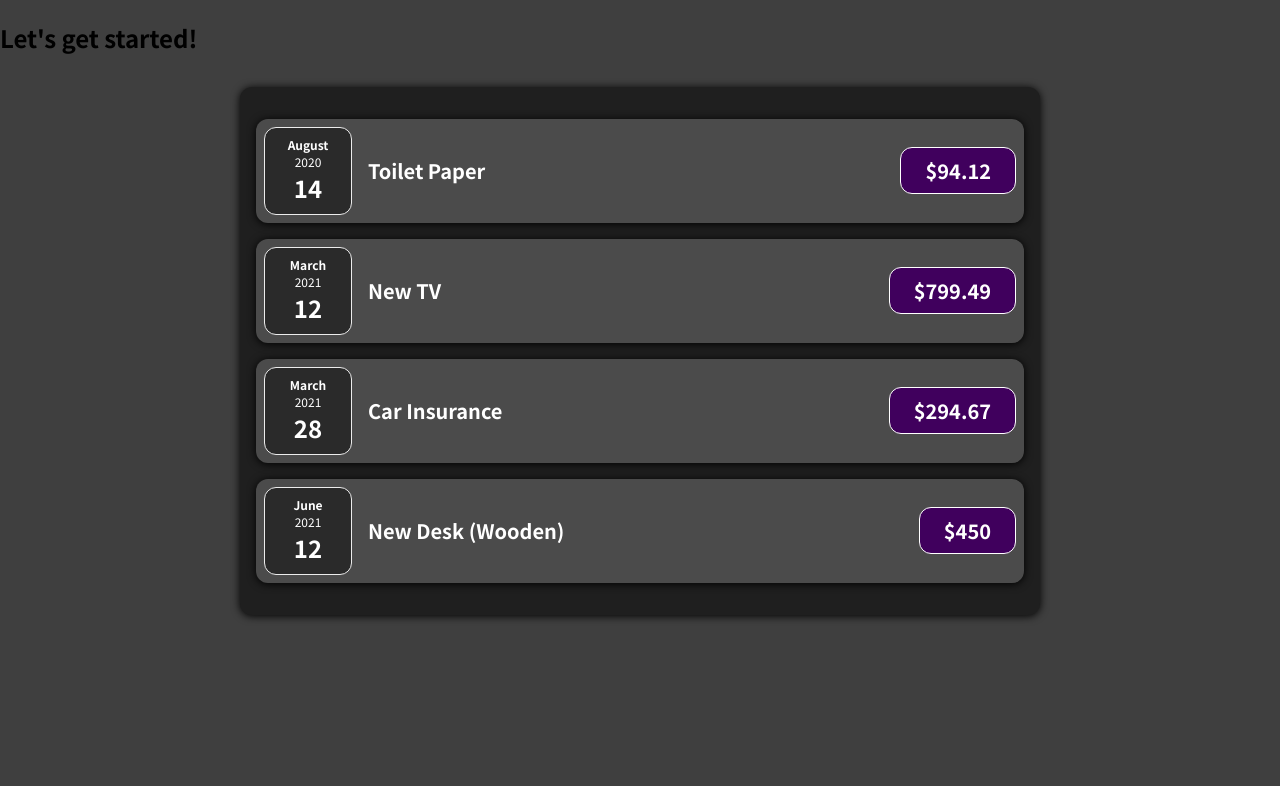
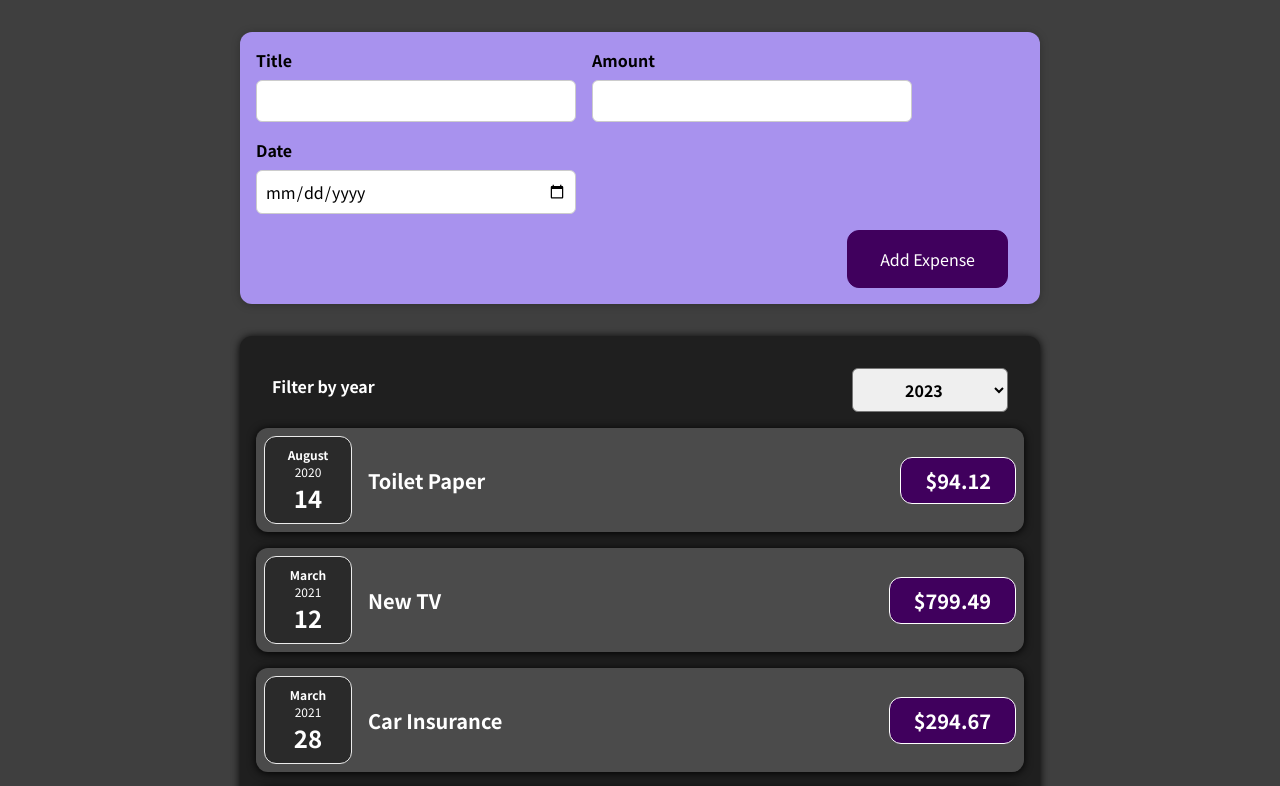
Before and after one commit to sticktyiss/react-CG, a React (Create React App) app: page / in a window 1280 px wide. Shown: the top 786 px of the page. Built offline with nearby package versions, Linux system fonts and the light colour scheme.

Commit message:
Finished day 3 work

```diff
--- a/src/App.js
+++ b/src/App.js
@@ -1,31 +1,40 @@
-import Expenses from "./components/Expenses/Expenses";
+import React from 'react';
+
+import NewExpense from './components/NewExpense/NewExpense';
+import Expenses from './components/Expenses/Expenses';
 
 const App = () => {
   const expenses = [
     {
-      id: "e1",
-      title: "Toilet Paper",
+      id: 'e1',
+      title: 'Toilet Paper',
       amount: 94.12,
       date: new Date(2020, 7, 14),
     },
-    { id: "e2", title: "New TV", amount: 799.49, date: new Date(2021, 2, 12) },
+    { id: 'e2', title: 'New TV', amount: 799.49, date: new Date(2021, 2, 12) },
     {
-      id: "e3",
-      title: "Car Insurance",
+      id: 'e3',
+      title: 'Car Insurance',
       amount: 294.67,
       date: new Date(2021, 2, 28),
     },
     {
-      id: "e4",
-      title: "New Desk (Wooden)",
+      id: 'e4',
+      title: 'New Desk (Wooden)',
       amount: 450,
       date: new Date(2021, 5, 12),
     },
   ];
+
+  const addExpenseHandler = expense => {
+    console.log('In App.js');
+    console.log(expense);
+  };
+
   return (
     <div>
-      <h2>Let's get started!</h2>
-      <Expenses items={expenses}/>
+      <NewExpense onAddExpense={addExpenseHandler} />
+      <Expenses items={expenses} />
     </div>
   );
 }
--- a/src/components/Expenses/ExpenseDate.jsx
+++ b/src/components/Expenses/ExpenseDate.jsx
@@ -1,3 +1,5 @@
+import React from 'react';
+
 import './ExpenseDate.css'
 
 const ExpenseDate = (props) => {
--- a/src/components/Expenses/ExpenseItem.jsx
+++ b/src/components/Expenses/ExpenseItem.jsx
@@ -1,3 +1,4 @@
+import React, { useState } from 'react';
 import ExpenseDate from './ExpenseDate';
 import Card from '../UI/Card';
 import './ExpenseItem.css';
--- a/src/components/Expenses/Expenses.jsx
+++ b/src/components/Expenses/Expenses.jsx
@@ -1,10 +1,21 @@
+import React, { useState } from 'react';
+
 import ExpenseItem from './ExpenseItem';
 import Card from '../UI/Card';
+import ExpensesFilter from './ExpensesFilter';
 import './Expenses.css';
 
-function Expenses(props) {
+const Expenses = (props) => {
+  const [filteredYear, setFilteredYear] = useState('2023');
+
+  const filterChangeHandler = selectedYear => {
+    setFilteredYear(selectedYear);
+  };
+
   return (
-    <Card className="expenses">
+    <div>
+      <Card className='expenses'>
+        <ExpensesFilter selected={filteredYear} onChangeFilter={filterChangeHandler} />
         <ExpenseItem
           title={props.items[0].title}
           amount={props.items[0].amount}
@@ -26,7 +37,8 @@
           date={props.items[3].date}
         />
       </Card>
+    </div>
   );
-}
+};
 
 export default Expenses;
--- /dev/null
+++ b/src/components/Expenses/ExpensesFilter.css
@@ -0,0 +1,21 @@
+.expenses-filter {
+  color: white;
+  padding: 0 1rem;
+}
+.expenses-filter__control {
+  display: flex;
+  width: 100%;
+  align-items: center;
+  justify-content: space-between;
+  margin: 1rem 0;
+}
+.expenses-filter label {
+  font-weight: bold;
+  margin-bottom: 0.5rem;
+}
+.expenses-filter select {
+  font: inherit;
+  padding: 0.5rem 3rem;
+  font-weight: bold;
+  border-radius: 6px;
+}
--- /dev/null
+++ b/src/components/Expenses/ExpensesFilter.jsx
@@ -0,0 +1,26 @@
+import React from 'react';
+
+import './ExpensesFilter.css';
+
+const ExpensesFilter = (props) => {
+  const dropdownChangeHandler = (event) => {
+    props.onChangeFilter(event.target.value);
+  };
+  console.log(props)
+
+  return (
+    <div className='expenses-filter'>
+      <div className='expenses-filter__control'>
+        <label>Filter by year</label>
+        <select value={props.selected} onChange={dropdownChangeHandler}>
+          <option value='2023'>2023</option>
+          <option value='2022'>2022</option>
+          <option value='2021'>2021</option>
+          <option value='2020'>2020</option>
+        </select>
+      </div>
+    </div>
+  );
+};
+
+export default ExpensesFilter;
--- /dev/null
+++ b/src/components/NewExpense/ExpenseForm.css
@@ -0,0 +1,23 @@
+.new-expense__controls {
+  display: flex;
+  flex-wrap: wrap;
+  gap: 1rem;
+  margin-bottom: 1rem;
+  text-align: left;
+}
+.new-expense__control label {
+  font-weight: bold;
+  margin-bottom: 0.5rem;
+  display: block;
+}
+.new-expense__control input {
+  font: inherit;
+  padding: 0.5rem;
+  border-radius: 6px;
+  border: 1px solid #ccc;
+  width: 20rem;
+  max-width: 100%;
+}
+.new-expense__actions {
+  text-align: right;
+}
--- /dev/null
+++ b/src/components/NewExpense/ExpenseForm.jsx
@@ -0,0 +1,93 @@
+import React, { useState } from "react";
+
+import "./ExpenseForm.css";
+
+const ExpenseForm = (props) => {
+  const [enteredTitle, setEnteredTitle] = useState("");
+  const [enteredAmount, setEnteredAmount] = useState("");
+  const [enteredDate, setEnteredDate] = useState("");
+  // const [userInput, setUserInput] = useState({
+  //   enteredTitle: '',
+  //   enteredAmount: '',
+  //   enteredDate: ''
+  // })
+
+  const titleChangeHandler = (e) => {
+    setEnteredTitle(e.target.value);
+    // setUserInput({
+    //   ...userInput,
+    //   enteredTitle: e.target.value
+    // })
+    // setUserInput((prevState) => {
+    //   return {...prevState, enteredTitle: e.target.value}
+    // })
+  };
+  const amountChangeHandler = (e) => {
+    setEnteredAmount(e.target.value);
+    // setUserInput({
+    //   ...userInput,
+    //   enteredAmount: e.target.value
+    // })
+  };
+  const dateChangeHandler = (e) => {
+    setEnteredDate(e.target.value);
+    // setUserInput({
+    //   ...userInput,
+    //   enteredDate: e.target.value
+    // })
+  };
+
+  const submitHandler = (e) => {
+    e.preventDefault();
+
+    const expenseData = {
+      title: enteredTitle,
+      amount: enteredAmount,
+      date: new Date(enteredDate),
+    };
+
+    props.onSaveExpenseData(expenseData);
+    setEnteredTitle("");
+    setEnteredDate("");
+    setEnteredAmount("");
+  };
+
+  return (
+    <form onSubmit={submitHandler}>
+      <div className="new-expense__controls">
+        <div className="new-expense__control">
+          <label>Title</label>
+          <input
+            type="text"
+            value={enteredTitle}
+            onChange={titleChangeHandler}
+          />
+        </div>
+        <div className="new-expense__control">
+          <label>Amount</label>
+          <input
+            type="number"
+            value={enteredAmount}
+            min="0.01"
+            step="0.01"
+            onChange={amountChangeHandler}
+          />
+        </div>
+        <div className="new-expense__control">
+          <label>Date</label>
+          <input
+            type="date"
+            value={enteredDate}
+            min="2020-01-01"
+            onChange={dateChangeHandler}
+          />
+        </div>
+      </div>
+      <div className="new-expense__actions">
+        <button type="submit">Add Expense</button>
+      </div>
+    </form>
+  );
+};
+
+export default ExpenseForm;
--- /dev/null
+++ b/src/components/NewExpense/NewExpense.css
@@ -0,0 +1,34 @@
+.new-expense {
+  background-color: #a892ee;
+  padding: 1rem;
+  margin: 2rem auto;
+  width: 50rem;
+  max-width: 95%;
+  border-radius: 12px;
+  text-align: center;
+  box-shadow: 0 1px 8px rgba(0, 0, 0, 0.25);
+}
+.new-expense button {
+  font: inherit;
+  cursor: pointer;
+  padding: 1rem 2rem;
+  border: 1px solid #40005d;
+  background-color: #40005d;
+  color: white;
+  border-radius: 12px;
+  margin-right: 1rem;
+}
+.new-expense button:hover,
+.new-expense button:active {
+  background-color: #510674;
+  border-color: #510674;
+}
+.new-expense button.alternative {
+  color: #220131;
+  border-color: transparent;
+  background-color: transparent;
+}
+.new-expense button.alternative:hover,
+.new-expense button.alternative:active {
+  background-color: #ddb3f8;
+}
--- /dev/null
+++ b/src/components/NewExpense/NewExpense.jsx
@@ -0,0 +1,22 @@
+import React from "react";
+
+import ExpenseForm from "./ExpenseForm";
+import './NewExpense.css'
+
+const NewExpense = (props) => {
+  const saveExpenseDataHandler = (enteredExpenseData) => {
+    const expenseData = {
+      ...enteredExpenseData,
+      id: Math.random().toString()
+    }
+    props.onAddExpense(expenseData)
+  }
+
+  return (
+    <div className="new-expense">
+      <ExpenseForm onSaveExpenseData={saveExpenseDataHandler} />
+    </div>
+  )
+}
+
+export default NewExpense;
--- a/src/components/UI/Card.jsx
+++ b/src/components/UI/Card.jsx
@@ -1,3 +1,5 @@
+import React from 'react';
+
 import './Card.css';
 
 const Card = (props) => {
```
Lines whose indentation alone changed are shown as unchanged.
